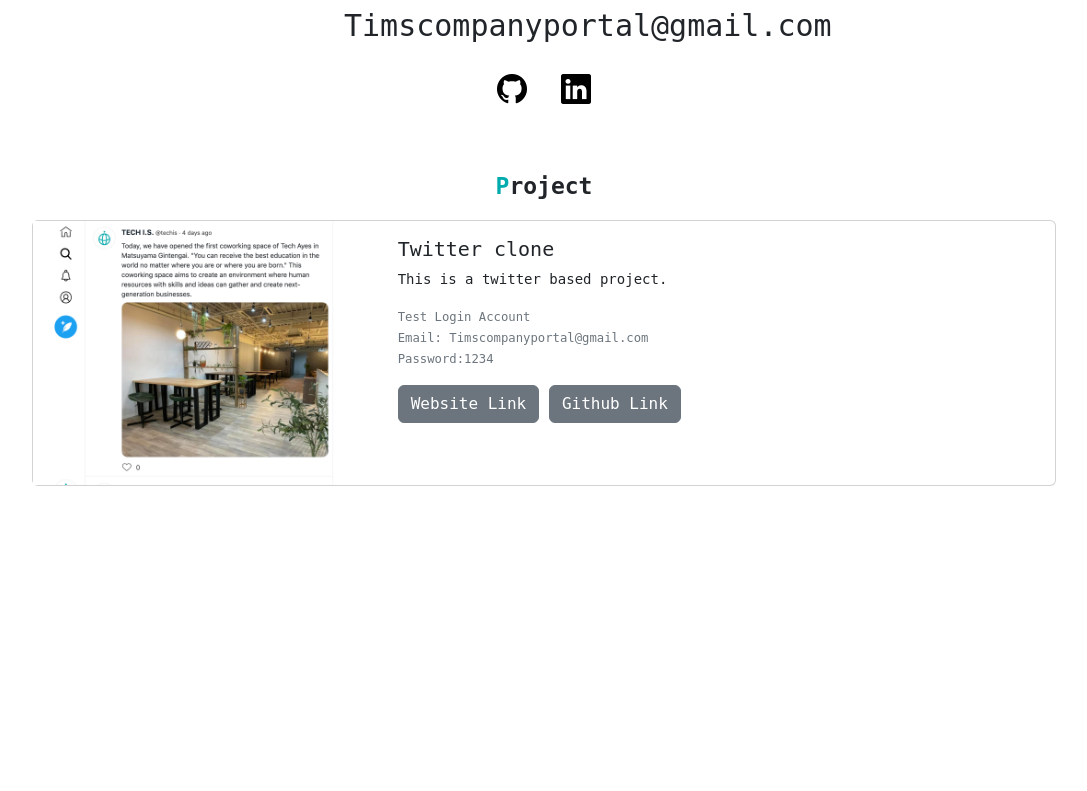
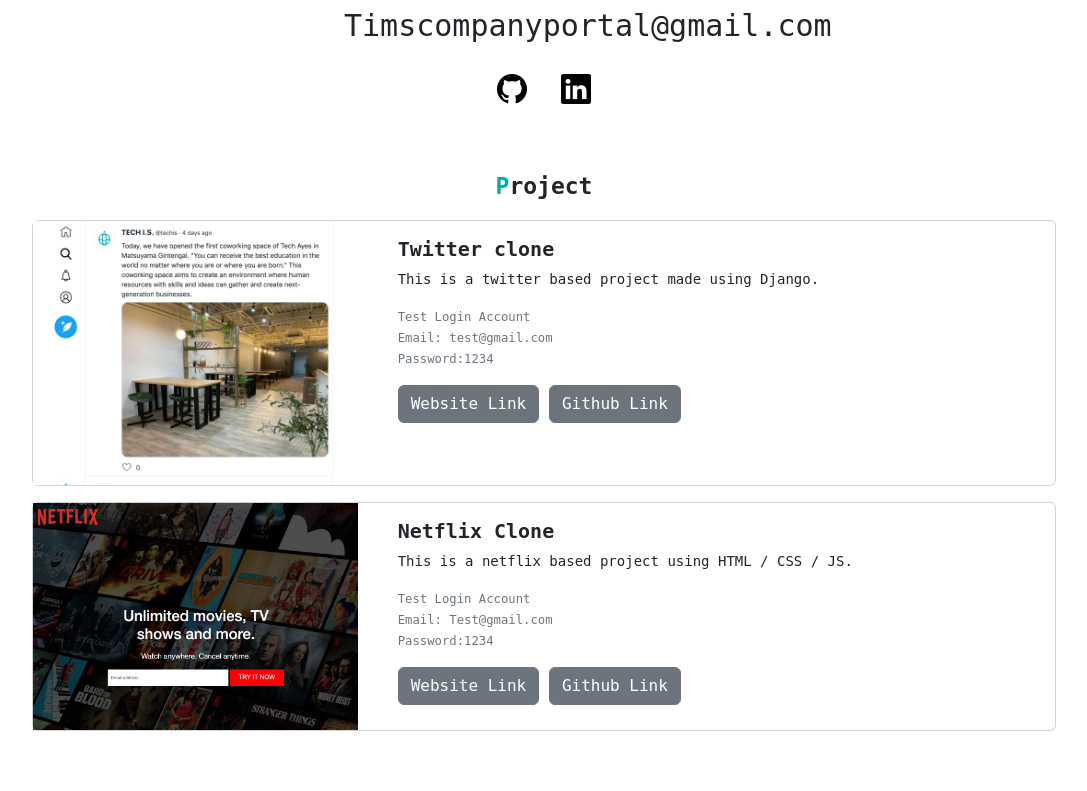
Before and after one commit to TimothyIveyJR/new-project, a PHP site: page / in a window 1280 px wide. Shown: the part 515-1306 px from the top of the page, without its empty margins (96-1183 px from the left). Before the commit the page ends 1001 px from the top, so only its background shows below. Run offline with PHP 8.4, Linux system fonts and the light colour scheme; some libraries are stand-ins or nearby versions.

Commit message:
Added twitter clone and netflix clone and added some css to make it look better

```diff
--- a/index.html
+++ b/index.html
@@ -58,13 +58,34 @@
               <div class="col-md-8">
                 <div class="card-body">
                   <h5 class="card-title">Twitter clone</h5>
-                  <p class="card-text">This is a twitter based project.</p>
+                  <p class="card-text">This is a twitter based project made using Django.</p>
                   <p class="card-text"><small class="text-muted">
                         Test Login Account <br>
-                        Email: Timscompanyportal@gmail.com <br>
+                        Email: test@gmail.com <br>
                         Password:1234
                   </small> </p>
-                  <a href="https://twitter.com/TimSorcerer" target="_blank" class="btn btn-secondary">Website Link</a>
+                  <a href="https://twitter.com" target="_blank" class="btn btn-secondary">Website Link</a>
+                  <a href="#" target="_blank" class="btn btn-secondary">Github Link</a>
+                </div>
+              </div>
+            </div>
+          </div>
+
+          <div class="card mb-3">
+            <div class="row">
+              <div class="col-md-4">
+                <img src="img/project-netflix.png"  alt="Netflix Project">
+              </div>
+              <div class="col-md-8">
+                <div class="card-body">
+                  <h5 class="card-title">Netflix Clone</h5>
+                  <p class="card-text">This is a netflix based project using HTML / CSS / JS.</p>
+                  <p class="card-text"><small class="text-muted">
+                        Test Login Account <br>
+                        Email: Test@gmail.com <br>
+                        Password:1234
+                  </small> </p>
+                  <a href="https://www.netflix.com/login" target="_blank" class="btn btn-secondary">Website Link</a>
                   <a href="#" target="_blank" class="btn btn-secondary">Github Link</a>
                 </div>
               </div>
--- a/style.css
+++ b/style.css
@@ -95,3 +95,7 @@ PROJECT
 #project .card img{
     width: 100%;
 }
+
+#project .card-title{
+    font-weight: bold;
+}
```
